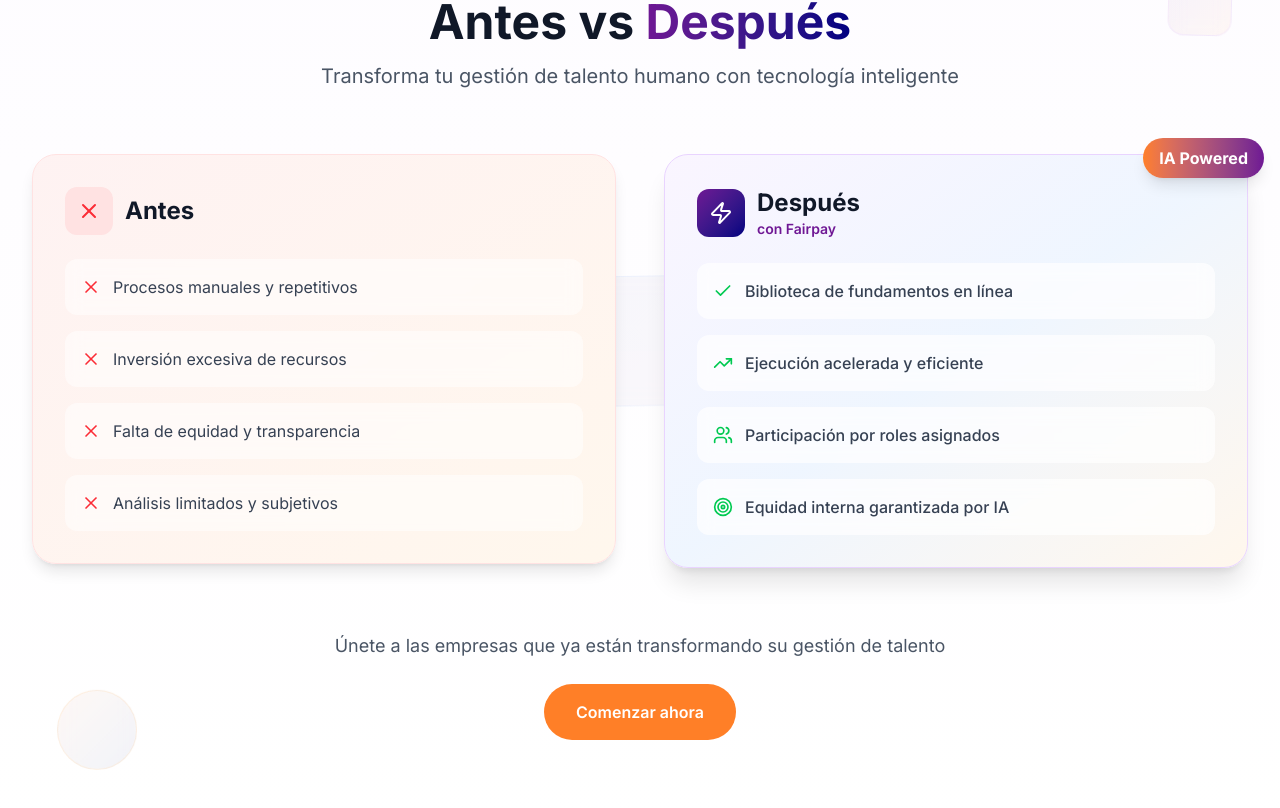
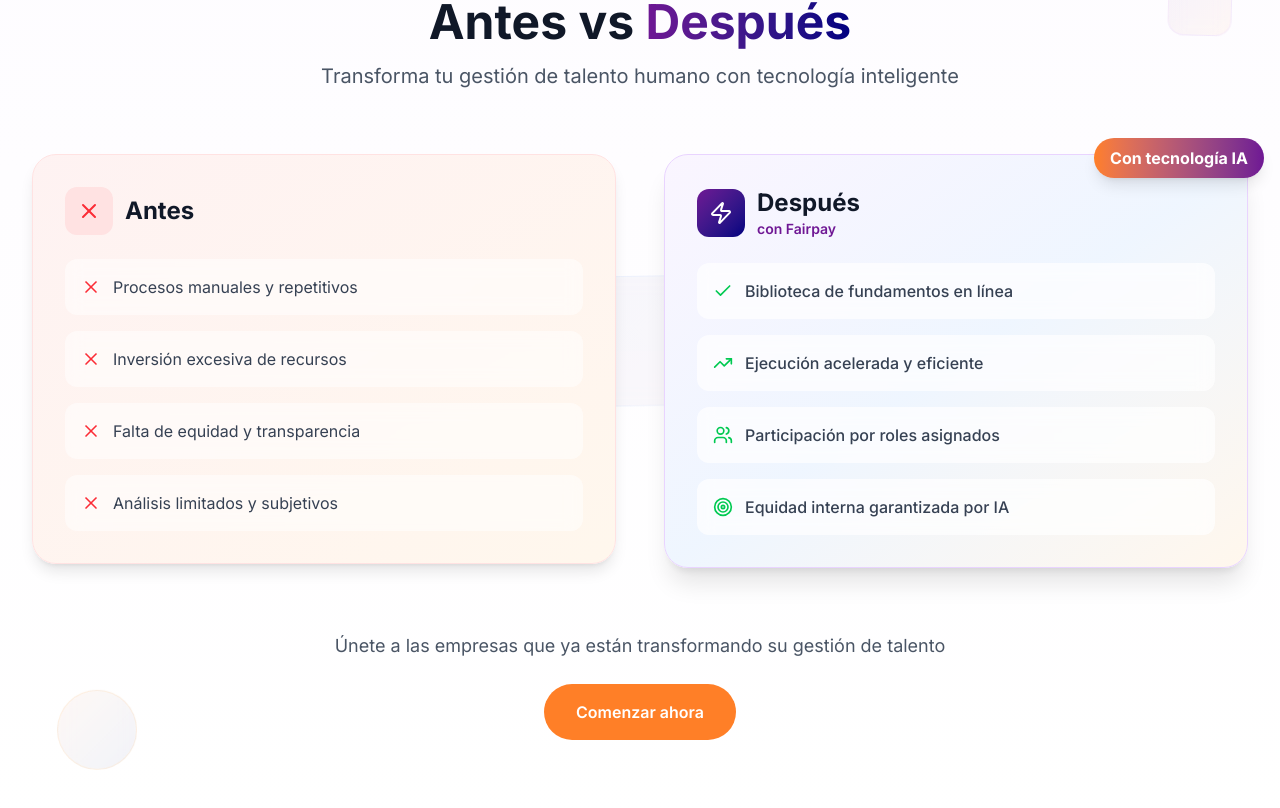
Before and after one commit to fairpayconsultus/landingPageFairpay, a React (Vite) app: page / in a window 1280 px wide. Shown: the part 1052-1860 px from the top of the page. Built offline with nearby package versions, Linux system fonts and the light colour scheme.

Commit message:
fix logo

```diff
--- a/src/app/components/BeforeAfter.tsx
+++ b/src/app/components/BeforeAfter.tsx
@@ -158,7 +158,7 @@ export function BeforeAfter() {
               transition={{ duration: 0.5, delay: 0.8 }}
               className="absolute -top-4 -right-4 bg-gradient-to-r from-[#ff7f27] to-[#6f1794] text-white px-4 py-2 rounded-full font-bold shadow-lg"
             >
-              IA Powered
+              Con tecnología IA
             </motion.div>
           </motion.div>
         </div>
--- a/src/app/components/Footer.tsx
+++ b/src/app/components/Footer.tsx
@@ -2,7 +2,7 @@ import { motion } from "motion/react";
 import { useInView } from "motion/react";
 import { useRef } from "react";
 import { Mail, MapPin, Phone } from "lucide-react";
-import logoFairpay from "../../assets/logo-fairpay.svg";
+import logoFairpay from "../../assets/logo-fairpay.png";
 
 export function Footer() {
   const currentYear = new Date().getFullYear();
--- a/src/app/components/Navbar.tsx
+++ b/src/app/components/Navbar.tsx
@@ -1,7 +1,7 @@
 import { motion, useScroll, useTransform } from "motion/react";
 import { useState, useEffect } from "react";
 import { Menu, X } from "lucide-react";
-import logoFairpay from "../../assets/logo-fairpay.svg";
+import logoFairpay from "../../assets/logo-fairpay.png";
 
 export function Navbar() {
   const [isOpen, setIsOpen] = useState(false);
```
Also changed, not shown: src/assets/logo-fairpay.png (added).
